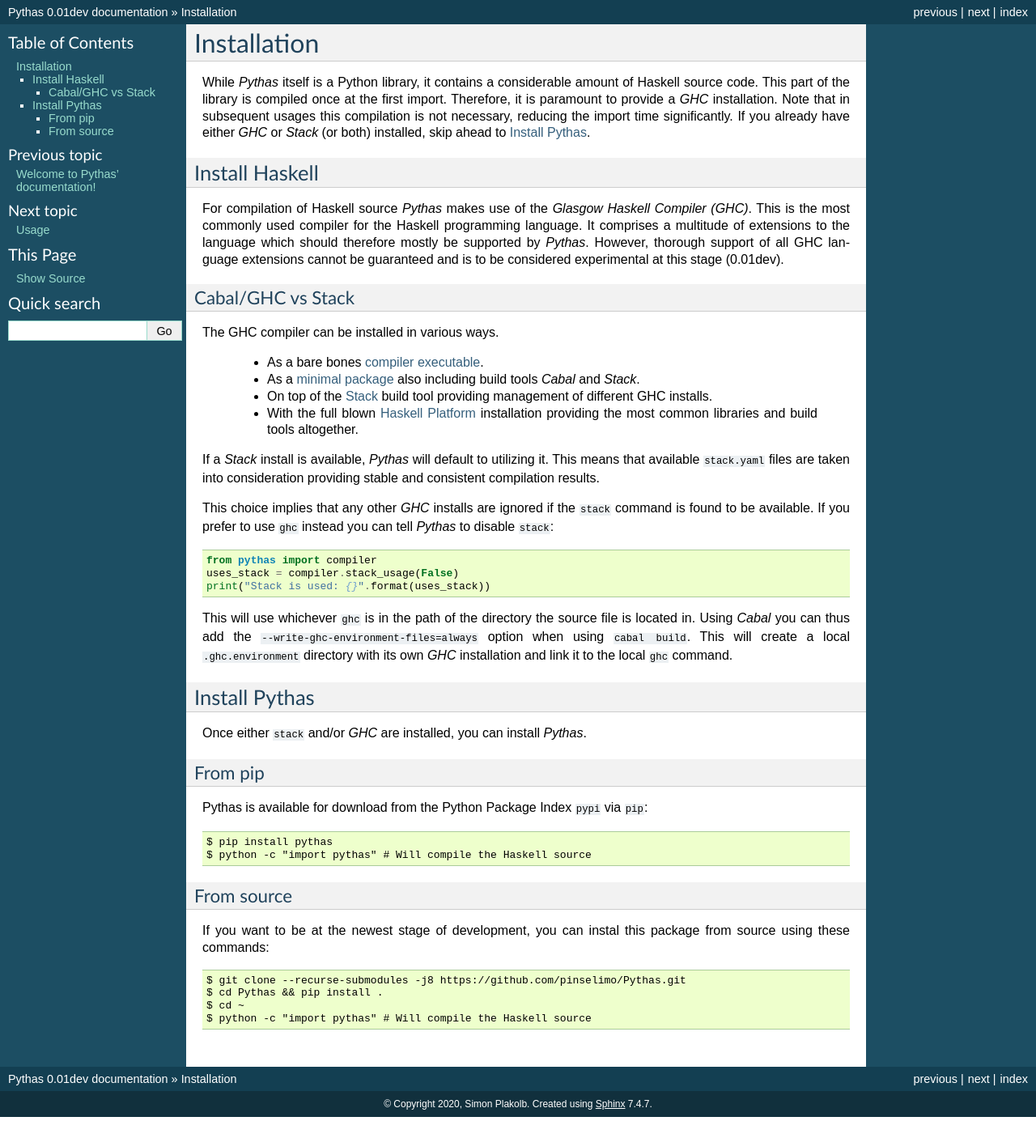
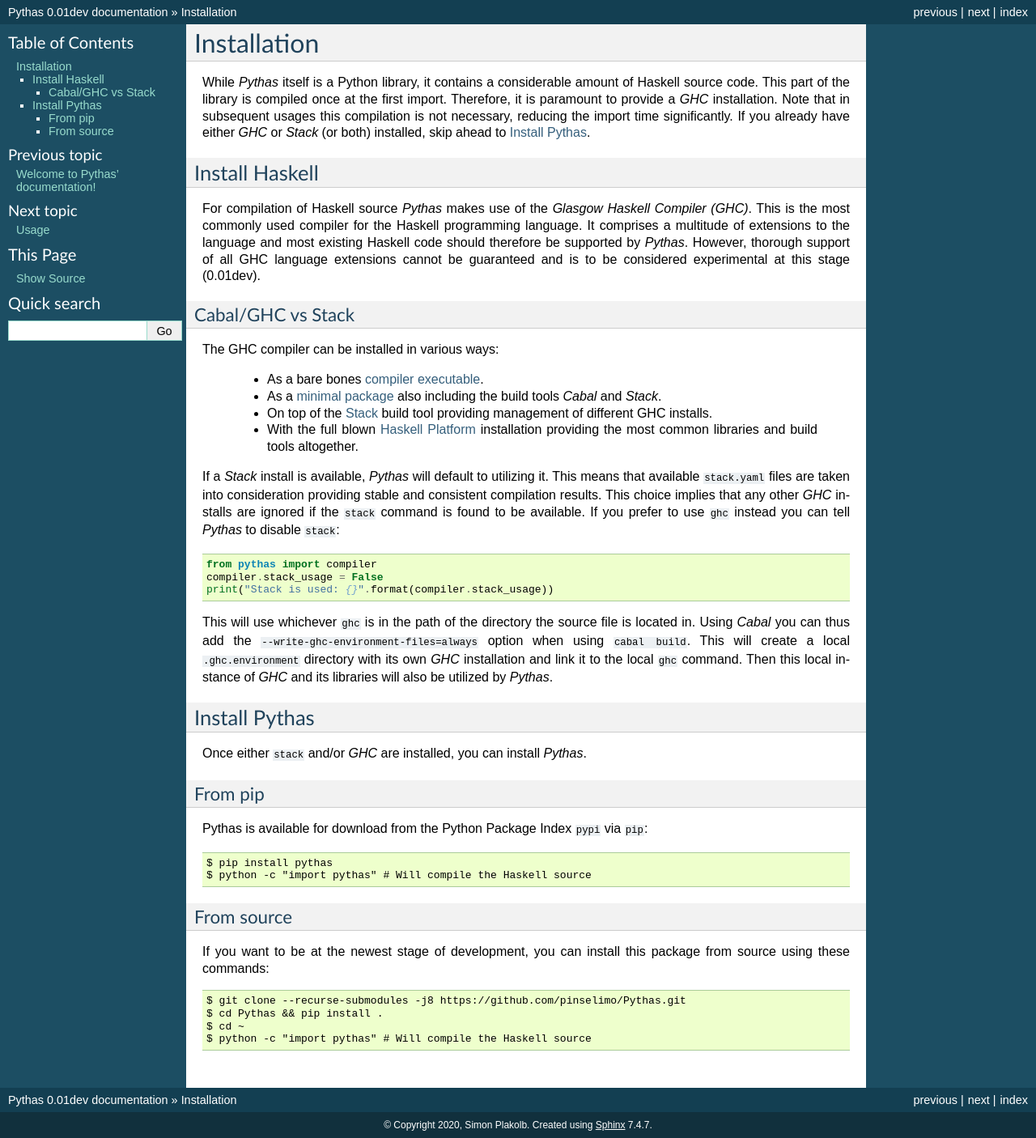
Before and after one commit to pinselimo/Pythas, a Sphinx documentation site: the page built from docs/source/installation.rst, in a window 1280 px wide. Shown: the whole page at 81% size. Built offline with Sphinx 7.4.7, drawn with Linux system fonts in a browser that asks for light colours; before the commit the page ends 1380 px from its top, so only the background shows below that.

Commit message:
Fix stack usage example and minor mistakes

```diff
--- a/docs/source/installation.rst
+++ b/docs/source/installation.rst
@@ -9,29 +9,28 @@
 Install Haskell
 ---------------
 
-For compilation of Haskell source *Pythas* makes use of the *Glasgow Haskell Compiler (GHC)*. This is the most commonly used compiler for the Haskell programming language. It comprises a multitude of extensions to the language which should therefore mostly be supported by *Pythas*. However, thorough support of all GHC language extensions cannot be guaranteed and is to be considered experimental at this stage (|version|).
+For compilation of Haskell source *Pythas* makes use of the *Glasgow Haskell Compiler (GHC)*. This is the most commonly used compiler for the Haskell programming language. It comprises a multitude of extensions to the language and most existing Haskell code should therefore be supported by *Pythas*. However, thorough support of all GHC language extensions cannot be guaranteed and is to be considered experimental at this stage (|version|).
 
 Cabal/GHC vs Stack
 ^^^^^^^^^^^^^^^^^^
 
-The GHC compiler can be installed in various ways.
+The GHC compiler can be installed in various ways:
 
   + As a bare bones `compiler executable <https://www.haskell.org/ghc/download.html>`_.
-  + As a `minimal package <https://www.haskell.org/downloads/#minimal>`_ also including build tools *Cabal* and *Stack*.
+  + As a `minimal package <https://www.haskell.org/downloads/#minimal>`_ also including the build tools *Cabal* and *Stack*.
   + On top of the `Stack <https://docs.haskellstack.org/en/stable/README/>`_ build tool providing management of different GHC installs.
   + With the full blown `Haskell Platform <https://www.haskell.org/platform/>`_ installation providing the most common libraries and build tools altogether.
 
 If a *Stack* install is available, *Pythas* will default to utilizing it. This means that available ``stack.yaml`` files are taken into consideration providing stable and consistent compilation results.
-
 This choice implies that any other *GHC* installs are ignored if the ``stack`` command is found to be available. If you prefer to use ``ghc`` instead you can tell *Pythas* to disable ``stack``:
 
 .. code-block:: python
 
     from pythas import compiler
-    uses_stack = compiler.stack_usage(False)
-    print("Stack is used: {}".format(uses_stack))
+    compiler.stack_usage = False
+    print("Stack is used: {}".format(compiler.stack_usage))
 
-This will use whichever ``ghc`` is in the path of the directory the source file is located in. Using *Cabal* you can thus add the ``--write-ghc-environment-files=always`` option when using ``cabal build``. This will create a local ``.ghc.environment`` directory with its own *GHC* installation and link it to the local ``ghc`` command.
+This will use whichever ``ghc`` is in the path of the directory the source file is located in. Using *Cabal* you can thus add the ``--write-ghc-environment-files=always`` option when using ``cabal build``. This will create a local ``.ghc.environment`` directory with its own *GHC* installation and link it to the local ``ghc`` command. Then this local instance of *GHC* and its libraries will also be utilized by *Pythas*.
 
 .. _pythas_package_installation:
 
@@ -51,7 +50,7 @@
 From source
 ^^^^^^^^^^^
 
-If you want to be at the newest stage of development, you can instal this package from source using these commands::
+If you want to be at the newest stage of development, you can install this package from source using these commands::
 
     $ git clone --recurse-submodules -j8 https://github.com/pinselimo/Pythas.git
     $ cd Pythas && pip install .
```
